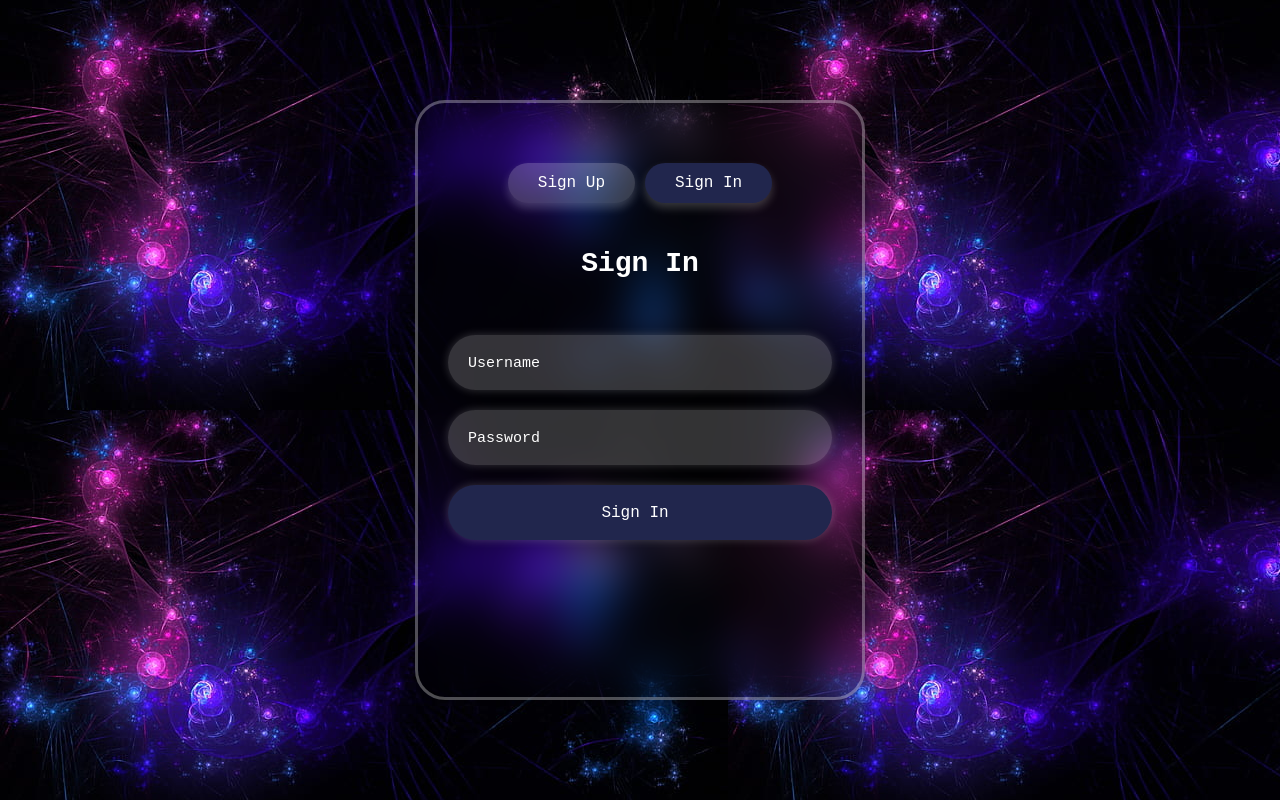
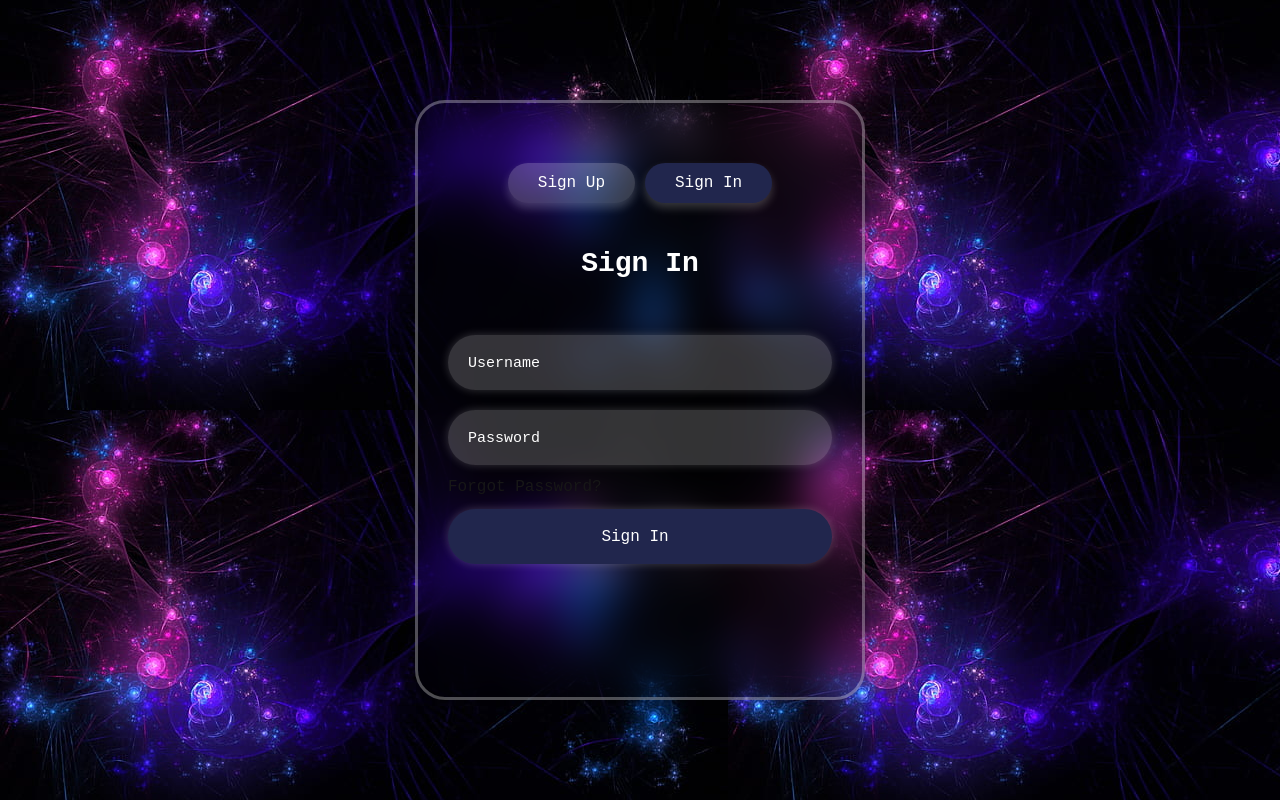
Before and after one commit to memelord26/DB_proj, a Next.js app: page /login in a window 1280 px wide. Built offline with nearby package versions, Linux system fonts and the light colour scheme.

Commit message:
add forgot-password btn

```diff
--- a/app/login/page.js
+++ b/app/login/page.js
@@ -152,6 +152,9 @@ const AuthForm = () => {
                   onClick={() => togglePasswordVisibility('login')}
                 />
               </div>
+              <div className={styles.forgot}>
+                <a herf="#">Forgot Password?</a>
+              </div>
               <div className={styles.inputBox}>
                 <button type="submit" className={`${styles.inputs} ${styles.submitBtn}`}>
                   <span>Sign In</span>
```
